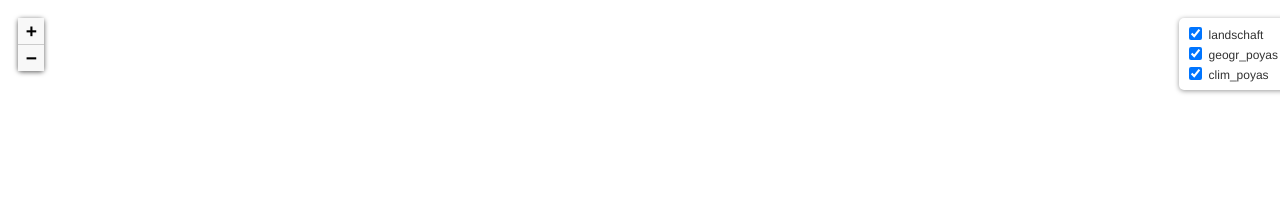
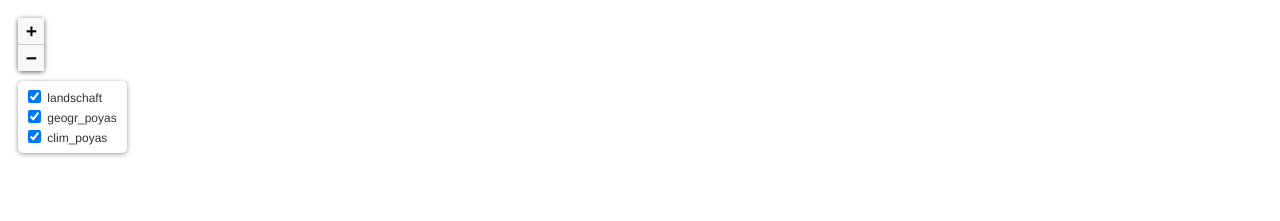
Before and after one commit to gammapopolam/physicalgeo, a plain HTML site: page index.html in a window 1280 px wide. Shown: the top 221 px of the page. Drawn offline with Linux system fonts and the light colour scheme.

Commit message:
layercontrol topleft

```diff
--- a/index.html
+++ b/index.html
@@ -66,7 +66,7 @@
         bounds_group.addLayer(layer_landschaft_2);
         map.addLayer(layer_landschaft_2);
         var baseMaps = {};
-        L.control.layers(baseMaps,{"landschaft": layer_landschaft_2,"geogr_poyas": layer_geogr_poyas_1,"clim_poyas": layer_clim_poyas_0,},{collapsed:false}).addTo(map);
+        L.control.layers(baseMaps,{"landschaft": layer_landschaft_2,"geogr_poyas": layer_geogr_poyas_1,"clim_poyas": layer_clim_poyas_0,},{collapsed:false, position:'topleft'}).addTo(map);
         setBounds();
         L.ImageOverlay.include({
             getBounds: function () {
```
